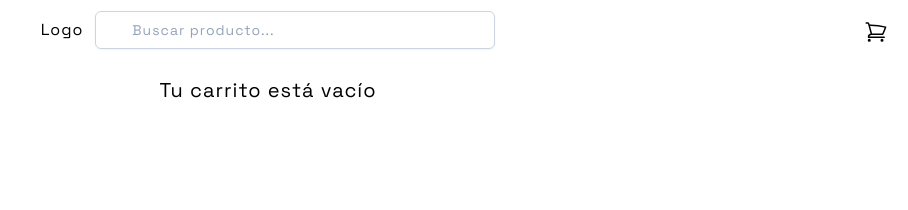
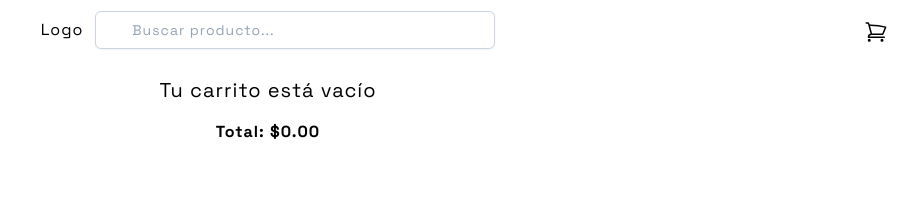
Before and after one commit to DavidReque/store, a Next.js app: page /carrito in a window 1280 px wide. Shown: the top 210 px of the page, without its empty margins (372-1280 px from the left). Built offline with nearby package versions, Linux system fonts and the light colour scheme.

Commit message:
calculed total

```diff
--- /dev/null
+++ b/app/carrito/Total.jsx
@@ -0,0 +1,20 @@
+import React, { useEffect, useState } from 'react'
+
+export default function Total ({ cartItems, quantities }) {
+  const [total, setTotal] = useState(0)
+
+  useEffect(() => {
+    let calculoTotal = 0
+    cartItems.forEach(item => {
+      const quantity = quantities[item.id] || 1
+      calculoTotal += item.price * quantity
+    })
+    setTotal(calculoTotal)
+  }, [cartItems, quantities])
+
+  return (
+    <div className='text-center mt-4'>
+      <h2 className='font-bold'>Total: ${total.toFixed(2)}</h2>
+    </div>
+  )
+}
--- a/app/carrito/page.jsx
+++ b/app/carrito/page.jsx
@@ -2,6 +2,7 @@
 
 import React, { useContext, useState } from 'react'
 import { CartContext } from '../context/CartContext'
+import Total from './total'
 
 export default function Carrito () {
   const { cartItems, removeFromCart, clearCart } = useContext(CartContext)
@@ -94,6 +95,7 @@ export default function Carrito () {
             </button>
           </div>
           )}
+      <Total cartItems={cartItems} quantities={quantities} />
     </div>
   )
 }
```
